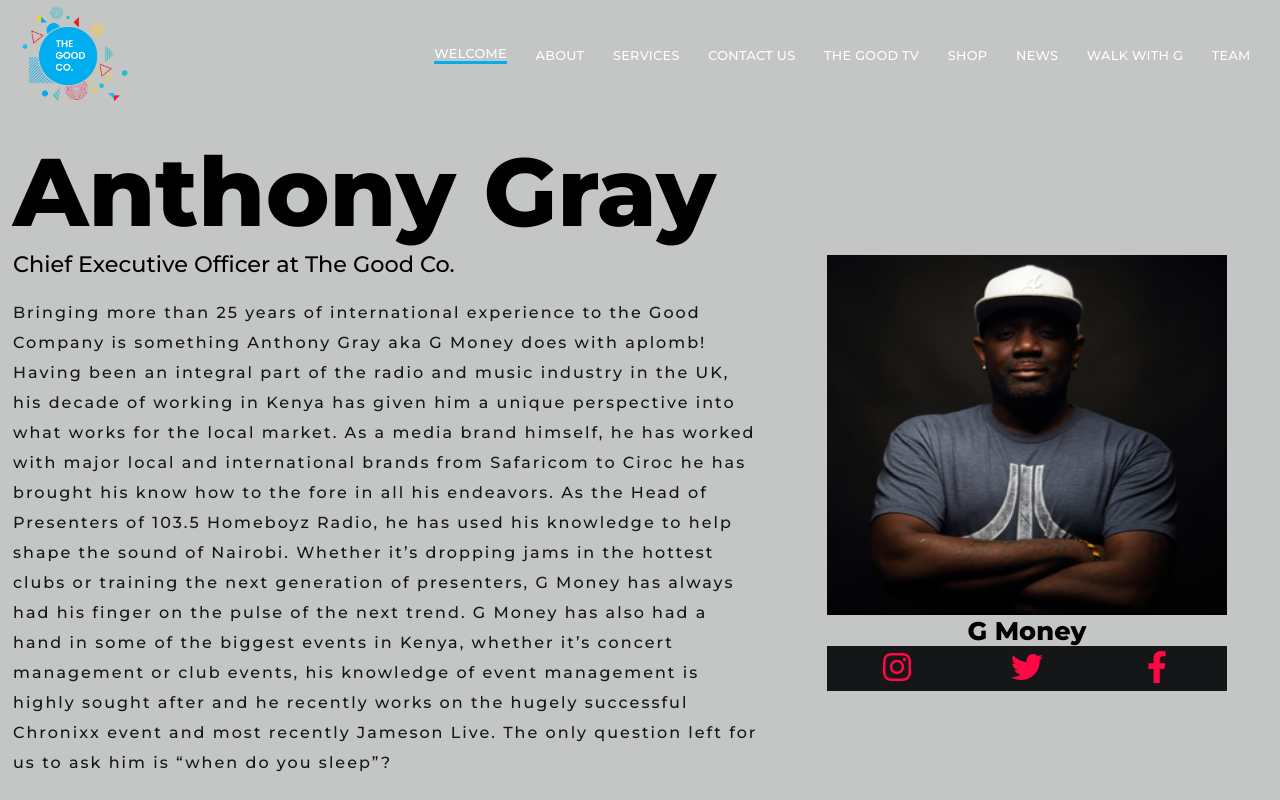
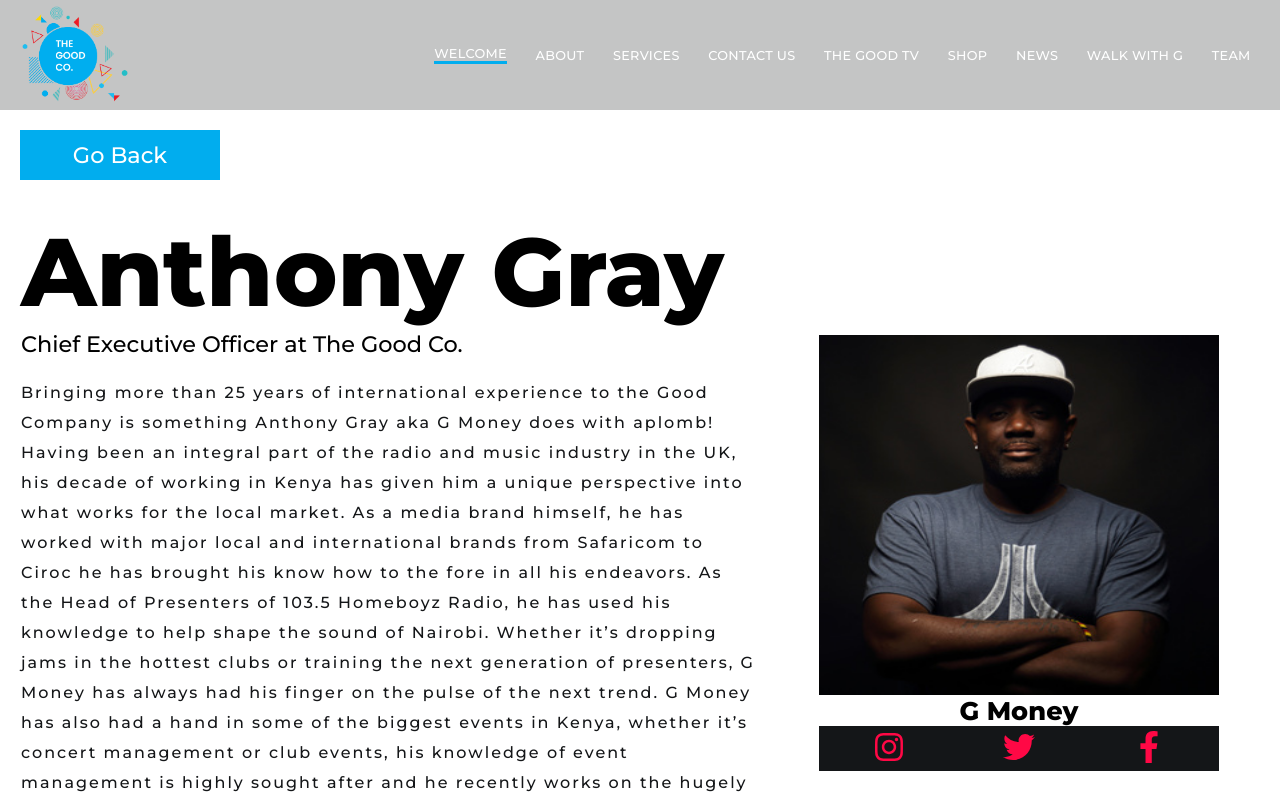
Before and after one commit to Shammah08/thegoodapp, a React (Create React App) app: page /team/1 in a window 1280 px wide. Shown: the top 800 px of the page. Built offline with nearby package versions, Linux system fonts and the light colour scheme; no server answers.

Commit message:
router link update

```diff
--- a/src/components/Header/Header.jsx
+++ b/src/components/Header/Header.jsx
@@ -1,6 +1,8 @@
 import { useContext, useEffect, useState } from "react";
 import AppContext from "../../contexts/app-context";
 import { logos, navLinks } from "../database";
+import { Link } from "react-router-dom";
+
 import "./header.scss";
 
 const Header = () => {
@@ -33,15 +35,15 @@
       <nav className={mobileNav ? "mobile-active" : ""}>
         {navLinks.map((link) => {
           return (
-            <a
-              href={link.url}
+            <Link
+              to={link.url}
               className={
                 linkState === link.route ? "nav-link active" : "nav-link"
               }
               key={link.url}
               onClick={() => handleClick(link.route)}>
               {link.route}
-            </a>
+            </Link>
           );
         })}
       </nav>
--- a/src/components/LandingPage/Slide.jsx
+++ b/src/components/LandingPage/Slide.jsx
@@ -1,3 +1,5 @@
+import { Link } from "react-router-dom";
+
 const Slide = ({ slide }) => {
   return (
     <div className='slide-container' key={slide.index}>
@@ -6,9 +8,9 @@
           <h2>{slide.title}</h2>
 
           <p>{slide.desc}</p>
-          <a href={slide.url}>
+          <Link to={slide.url}>
             <button className='btn'>{slide.button}</button>
-          </a>
+          </Link>
         </div>
 
         <div className='image-container'>
--- a/src/components/TeamPage/MemberProfile.jsx
+++ b/src/components/TeamPage/MemberProfile.jsx
@@ -7,6 +7,7 @@
   FaFacebookF,
   FaGithub,
 } from "react-icons/fa";
+import { Link } from "react-router-dom";
 
 const MemberProfile = ({ match }) => {
   const urlId = parseInt(match.params.userid);
@@ -14,10 +15,13 @@
     return user.userid === urlId;
   });
   return (
-    <>
+    <section className="user-profile-wrapper">
+      <Link to='/team' className='btn'>
+        Go Back
+      </Link>
       {userProfile.map((user) => {
         return (
-          <section className='team-user-profile' key={user.userid}>
+          <section className='user-profile' key={user.userid}>
             <div className='user-bio'>
               <h2>{user.fullName}</h2>
               <h5>{user.title} at The Good Co.</h5>
@@ -92,7 +96,7 @@
       })}
 
       <Footer />
-    </>
+    </section>
   );
 };
 
--- a/src/components/TeamPage/team.scss
+++ b/src/components/TeamPage/team.scss
@@ -2,6 +2,7 @@
 
 .team-section {
   padding-top: 20px;
+  background-color: white;
 
   .team-text {
     width: 70%;
@@ -121,7 +122,21 @@
   }
 }
 
-.team-user-profile {
+.user-profile-wrapper {
+  background-color: white;
+  padding: 10px;
+
+  .btn {
+    height: 50px;
+    width: 200px;
+    display: flex;
+    align-items: center;
+    justify-content: center;
+    text-decoration: none;
+    border-radius: 0;
+  }
+
+  .user-profile {
     min-height: calc(100vh - 110px);
     display: flex;
     align-items: center;
@@ -132,7 +147,7 @@
       justify-content: flex-start;
       height: auto;
     }
-}
+
     .profile {
       display: flex;
       flex-direction: column;
@@ -177,6 +192,8 @@
         }
       }
     }
+  }
+}
 
 .user-bio {
   height: auto;
```
Lines whose indentation alone changed are shown as unchanged.
